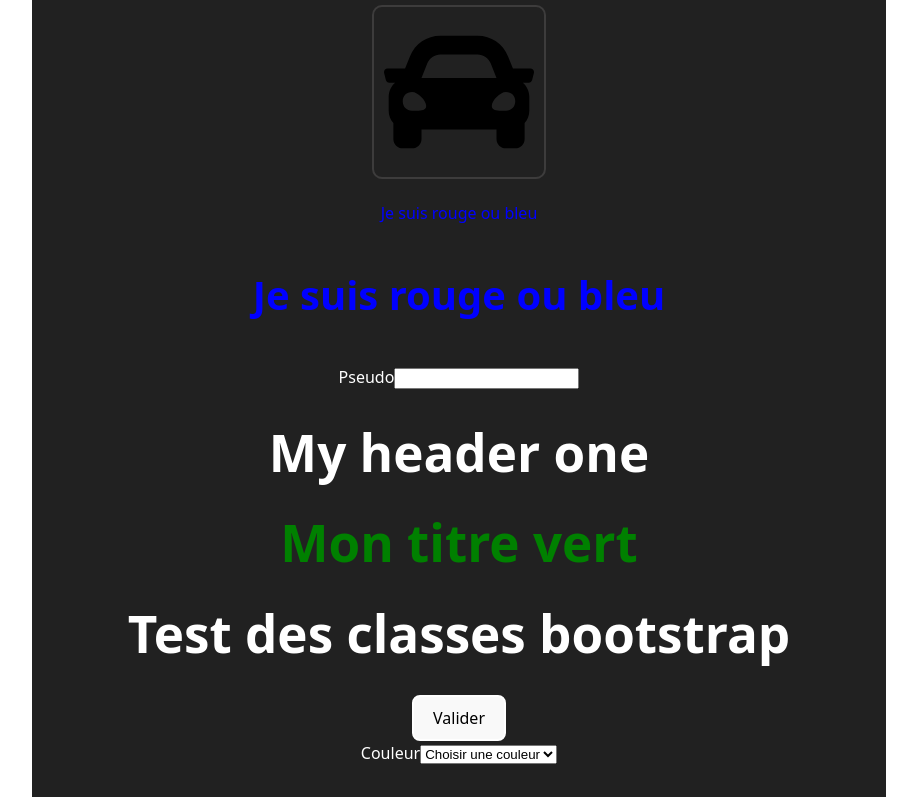
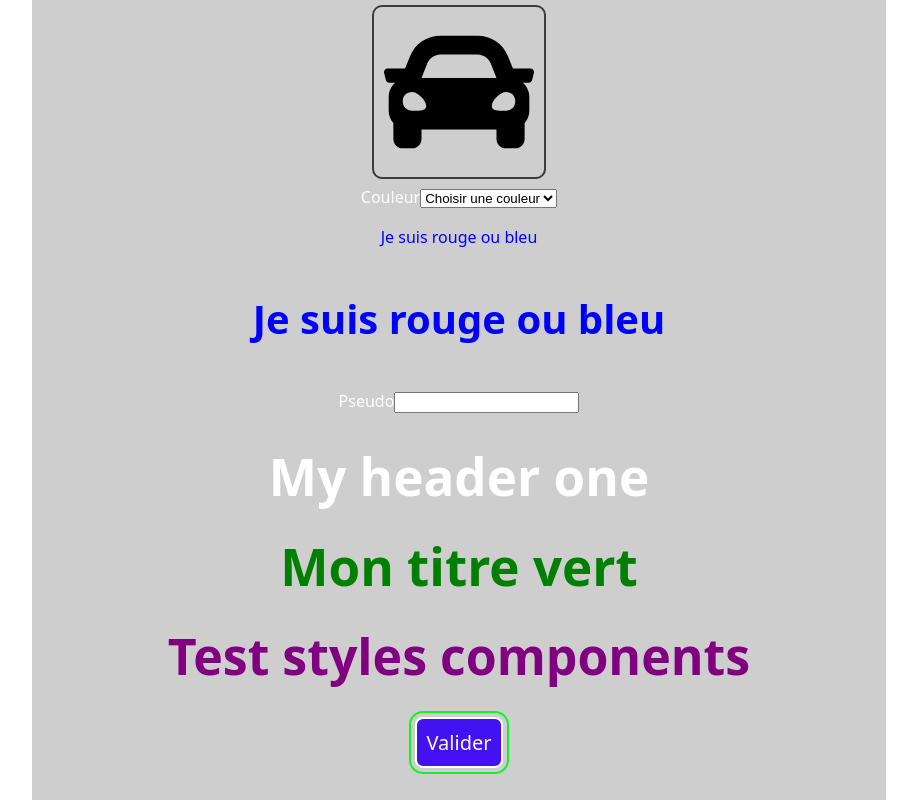
Before and after one commit to M-BEDH/appvoiture, a React (Vite) app: page / in a window 1280 px wide. Shown: the part 1601-2401 px from the top of the page, without its empty margins (181-1098 px from the left). Built offline with nearby package versions, Linux system fonts and the light colour scheme.

Commit message:
styled-components

```diff
--- a/src/App.css
+++ b/src/App.css
@@ -3,7 +3,7 @@
   margin: 0 auto;
   padding: 2rem;
   text-align: center;
-  background-color: #000000de;
+  background-color: #00000031;
   color: white;
 }
 
--- a/src/components/Form.jsx
+++ b/src/components/Form.jsx
@@ -3,6 +3,23 @@ import Image from "./Image";
 import "../Css/style.css";
 import styles from "../Css/myCss.module.css";
 import MyHeaderOne from "./MyHeaderOne";
+
+import styled from "styled-components";
+
+const Title = styled.h1`
+  font-size: 50px;
+  color: purple;
+`;
+const Button = styled.button`
+  background-color: #4312f3;
+  color: white;
+  font-size: 20px;
+  padding: 10px;
+  outline-style: solid;
+  outline-width: 2px;
+  outline-color: #12f325;
+  outline-offset: 4px;
+`;
 
 const titreRouge = {
   color: "red",
@@ -55,6 +72,23 @@ class Form extends Component {
     return (
       <div>
         <Image color={this.state.color} height="150" />
+
+        <div>
+          <label>Couleur</label>
+          <select value={this.state.color} onChange={this.handleColor}>
+            <option value="">Choisir une couleur</option>
+
+            {this.state.colors.map((color, index) => {
+              return (
+                <option key={index} value={color}>
+                  {color}
+                </option>
+              );
+            })}
+          </select>
+        </div>
+
+
         {/* <div>
           <h1 style={titreRouge}>Commentaire</h1>
           <textarea
@@ -63,7 +97,6 @@ class Form extends Component {
           ></textarea>
         </div> */}
         <div>
-
           {/* Exemple d'utilisation de class conditionnelle */}
           <p className={myClass}>Je suis rouge ou bleu</p>
 
@@ -84,33 +117,18 @@ class Form extends Component {
           </div>
         </form>
 
-
-
         <h1 className={styles.green}></h1>
         <MyHeaderOne />
         <h1 className={styles.green}>Mon titre vert</h1>
 
 
+        {/* Exemple avec styled component */}
+        <div>
+          <Title>Test styles components</Title>
+          <Button>Valider</Button>
+        </div>
 
-            <div>
-                <h1>Test des classes bootstrap</h1>
-                <button>Valider</button>
-            </div>
 
-        <div>
-          <label>Couleur</label>
-          <select value={this.state.color} onChange={this.handleColor}>
-            <option value="">Choisir une couleur</option>
-
-            {this.state.colors.map((color, index) => {
-              return (
-                <option key={index} value={color}>
-                  {color}
-                </option>
-              );
-            })}
-          </select>
-        </div>
       </div>
     );
   }
```
